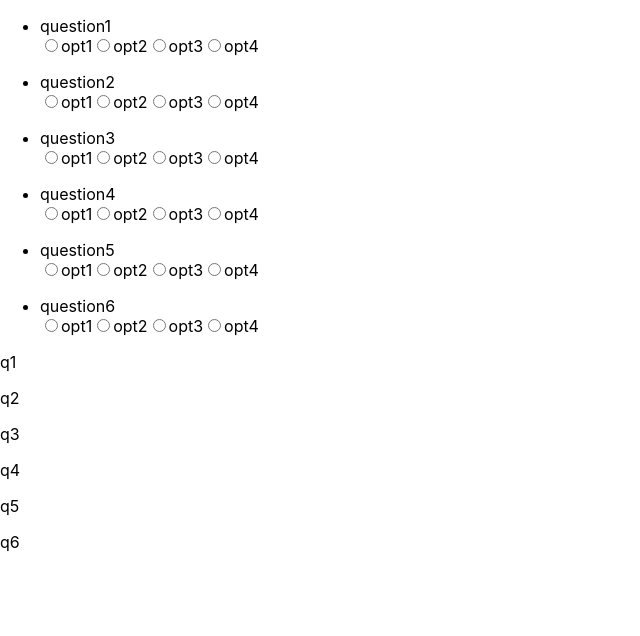
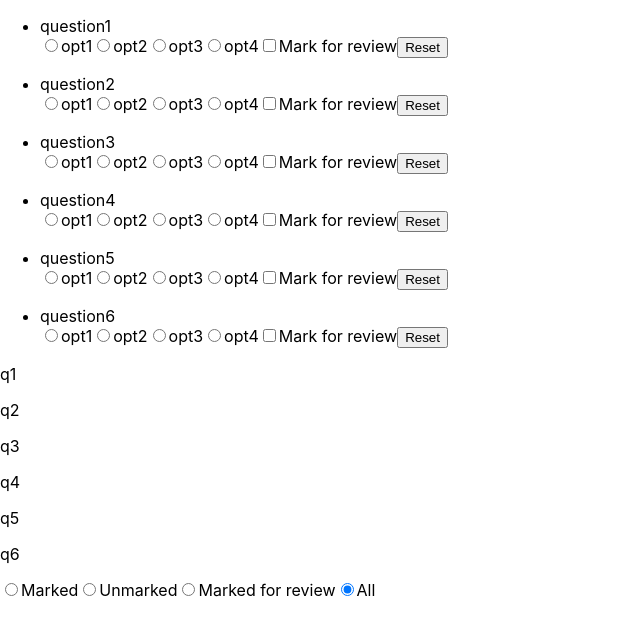
Before and after one commit to vaiditya/TestPortal, a React (Create React App) app: page / in a window 1280 px wide. Shown: the top 636 px of the page, without its empty margins (0-640 px from the left). Built offline with nearby package versions, Linux system fonts and the light colour scheme.

Commit message:
home page working

```diff
--- a/src/App.js
+++ b/src/App.js
@@ -1,43 +1,51 @@
-
 
 import React, {Component} from 'react';
 
 
- const data=[
-  { id : 'q1', question:'question1',option1:'opt1',option2:'opt2',option3:'opt3',
-option4:'opt4',correct:'opt2',response:null},
 
-{ id : 'q2', question:'question2',option1:'opt1',option2:'opt2',option3:'opt3',
-option4:'opt4',correct:'opt2',response:null},
-
-{id : 'q3', question:'question3',option1:'opt1',option2:'opt2',option3:'opt3',
-option4:'opt4',correct:'opt2',response:null},
-
-{id : 'q4', question:'question4',option1:'opt1',option2:'opt2',option3:'opt3',
-option4:'opt4',correct:'opt2',response:null},
-
-{id : 'q5', question:'question5',option1:'opt1',option2:'opt2',option3:'opt3',
-option4:'opt4',correct:'opt2',response:null},
-
-{id : 'q6', question:'question6',option1:'opt1',option2:'opt2',option3:'opt3',
-option4:'opt4',correct:'opt2',response:null}
-];
-
-const filterType = {
-	marked:false,
-	unmarked:false,
-	review:false,
-	all:true
-}
 
 class App extends Component {
   constructor(props){
 	super(props);
+	this.state={
+		data:[
+		{ id : 'q1', question:'question1',option1:'opt1',option2:'opt2',option3:'opt3',
+		option4:'opt4',correct:'opt2',response:0,review:false},
+
+		{ id : 'q2', question:'question2',option1:'opt1',option2:'opt2',option3:'opt3',
+		option4:'opt4',correct:'opt2',response:0,review:false},
+
+		{id : 'q3', question:'question3',option1:'opt1',option2:'opt2',option3:'opt3',
+		option4:'opt4',correct:'opt2',response:0,review:false},
+
+		{id : 'q4', question:'question4',option1:'opt1',option2:'opt2',option3:'opt3',
+		option4:'opt4',correct:'opt2',response:0,review:false},
+
+		{id : 'q5', question:'question5',option1:'opt1',option2:'opt2',option3:'opt3',
+		option4:'opt4',correct:'opt2',response:0,review:false},
+
+		{id : 'q6', question:'question6',option1:'opt1',option2:'opt2',option3:'opt3',
+		option4:'opt4',correct:'opt2',response:0,review:false},
+		]
+	};
   }
+	getResponse = (Id,response) => {
+		this.state.data[this.state.data.findIndex(element => element.id === Id)].response=response;
+	}
+	getReviewStatus = (Id,review) => {
+		this.state.data[this.state.data.findIndex(element => element.id === Id)].review=review;
+	}
+
+
+
 	render(){
 		return(
 		<div>
-        <QuestionPaper content={data} filterType={filterType}/>
+			<QuestionPaper
+				content={this.state.data}
+				getResponse={this.getResponse}
+				getReviewStatus={this.getReviewStatus}
+				/>
 		</div>
 		);
 	}
@@ -46,37 +54,68 @@ class App extends Component {
 class QuestionPaper extends Component {
   constructor(props){
 	super(props);
-    const data=this.props.content;
+	this.state={
+		marked:'all'
 		}
-	getResponse = (id1,response) => {
-		console.log(id1)
-		console.log(data.findIndex(id => id.id === id1))
-		data[data.findIndex(id => id.id === id1)].response=response;
-		console.log(data)
+	}
+
+
+  getFilter = (markedFilter) => {
+	this.setState({
+		marked:markedFilter
+	});
   }
 
 	render(){
 
 		const { content } = this.props;
+		const { marked } = this.state;
+		let updatedContent =[];
+		console.log(this.state.marked)
+		switch(marked){
+			case "mark":
+				updatedContent=content.filter( element => (element.response !==0 && !element.review ))
+				break;
+			case "unmark":
+				updatedContent=content.filter( element => (element.response === 0 && !element.review )).map(function(element){
+						return ({...element,response:0})
+					}
+				)
+				break;
+			case "review":
+				updatedContent=content.filter( element => ( element.review ))
+				break;
+			case "all":
+				updatedContent=content
+				break;
 
+		}
+		console.log(this.props.content)
+
+		console.log(updatedContent)
 		return(
 		<div>
 			<div>
-				{content.map((element)=>
+				{updatedContent.map((element)=>
 					<QustionPalette
 						id={element.id}
 						questionContent={element}
-						getResponse={this.getResponse}
+						getResponse={this.props.getResponse}
+						getReviewStatus={this.props.getReviewStatus}
 					/>)}
+
 			</div>
 			<div>
-				{content.map((element)=>
+				{updatedContent.map((element)=>
 					<p>{element.id}</p>
 					)}
 
 			</div>
 			<div>
-				{/* <ApplyFilter filterType={this.props.filterType}/> */}
+				<ApplyFilter
+					filterType={this.state.marked}
+					getFilter={this.getFilter}
+					/>
 			</div>
 
 		</div>
@@ -84,47 +123,99 @@ class QuestionPaper extends Component {
 	}
 }
 
+class ApplyFilter extends Component {
+	constructor (props){
+		super(props);
+		const { filterType } = this.props
+		this.state={
+			mark:filterType,
+		}
+	}
+
+	handleFilter = (event) => {
+		this.setState({mark:event.target.id},() => this.props.getFilter(this.state.mark));
+	}
+	// componentDidUpdate(){
+	// 	this.props.getFilter(this.state.mark)
+	// }
+	render(){
+		return(
+			<div>
+				<input id="mark" type="radio" onChange={this.handleFilter} checked={this.state.mark==='mark'}/>Marked
+				<input id="unmark" type="radio" onChange={this.handleFilter} checked={this.state.mark==='unmark'}/>Unmarked
+				<input id="review" type="radio" onChange={this.handleFilter} checked={this.state.mark==='review'}/>Marked for review
+				<input id="all" type="radio" onChange={this.handleFilter} checked={this.state.mark==='all'}/>All
+			</div>
+		);
+	}
+}
+
 class QustionPalette extends Component {
 
-  state ={
+constructor(props){
+		super(props);
+			this.state ={
 				checked:'0',
-    response:0
+				response:null,
+				review:false
 			};
+}
 
   componentDidUpdate(){
-	this.props.getResponse(this.props.id,this.state.response);
+
+	//this.props.getResponse(this.props.id,this.state.response);
+	this.props.getReviewStatus(this.props.id,this.state.review);
   }
 
-  handleChange = (event) => {
+  handleOptChange = (event) => {
 		let id=event.target.id;
 		this.setState({
 		checked:id,
 		response:Number(id)
+		},()=>this.props.getResponse(this.props.id,this.state.response))
+		// this.setState({checked:'0'});
+
+  }
+
+  handleReview = (event) => {
+		this.setState({
+			review:event.target.checked
 		})
   }
+
+  handleReset = () => {
+		this.setState({
+			checked:'0',
+			response:null,
+			review:false
+		});
+  }
   render(){
-
-    const { questionContent } = this.props;
+	console.log(this.props)
+	const { id,questionContent } = this.props;
+	console.log(id,this.state.checked);
     return(
       <div>
         <ul>
             <li>{questionContent.question}</li>
             <label>
-              <input id='1' type="radio" onChange={this.handleChange} checked={this.state.checked==='1'}/>
+              <input id='1' type="radio" onChange={this.handleOptChange} checked={this.state.checked==='1'}/>
               {questionContent.option1}
             </label>
             <label>
-              <input id='2' type="radio"  onChange={this.handleChange} checked={this.state.checked==='2'}/>
+              <input id='2' type="radio"  onChange={this.handleOptChange} checked={this.state.checked==='2'}/>
               {questionContent.option2}
             </label>
             <label>
-              <input id='3' type="radio" onChange={this.handleChange} checked={this.state.checked==='3'} />
+              <input id='3' type="radio" onChange={this.handleOptChange} checked={this.state.checked==='3'} />
               {questionContent.option3}
             </label>
             <label>
-              <input  id='4' type="radio" onChange={this.handleChange} checked={this.state.checked==='4'} />
+              <input id='4' type="radio" onChange={this.handleOptChange} checked={this.state.checked==='4'} />
               {questionContent.option4}
             </label>
+			<input id={id} type="checkbox" onChange={this.handleReview} checked={this.state.review}/>Mark for review
+			<input id={id} type="button"  value="Reset" onClick={this.handleReset} />
        </ul>
       </div>
     );
```
Also changed, not shown: 1 other file (tests, documents, lock files or other folders). Lines whose indentation alone changed are shown as unchanged.
